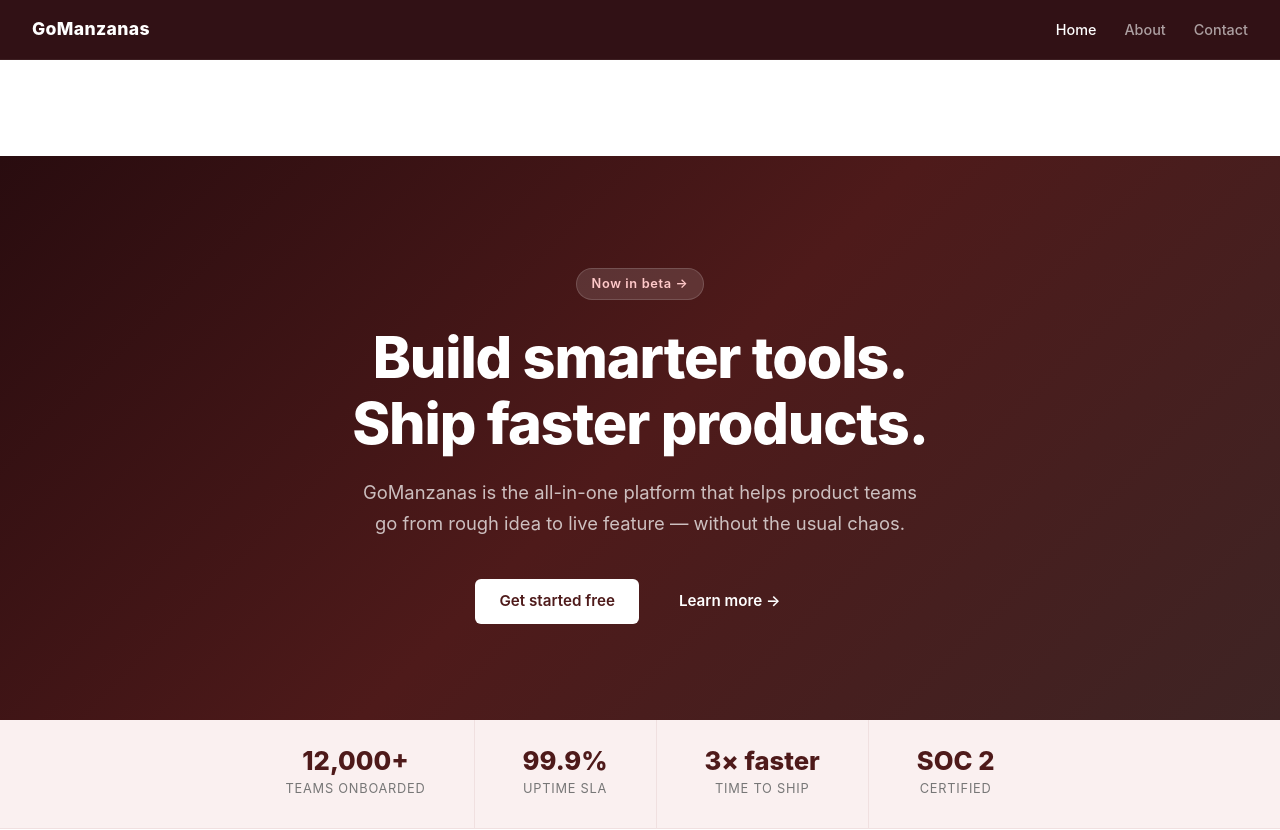
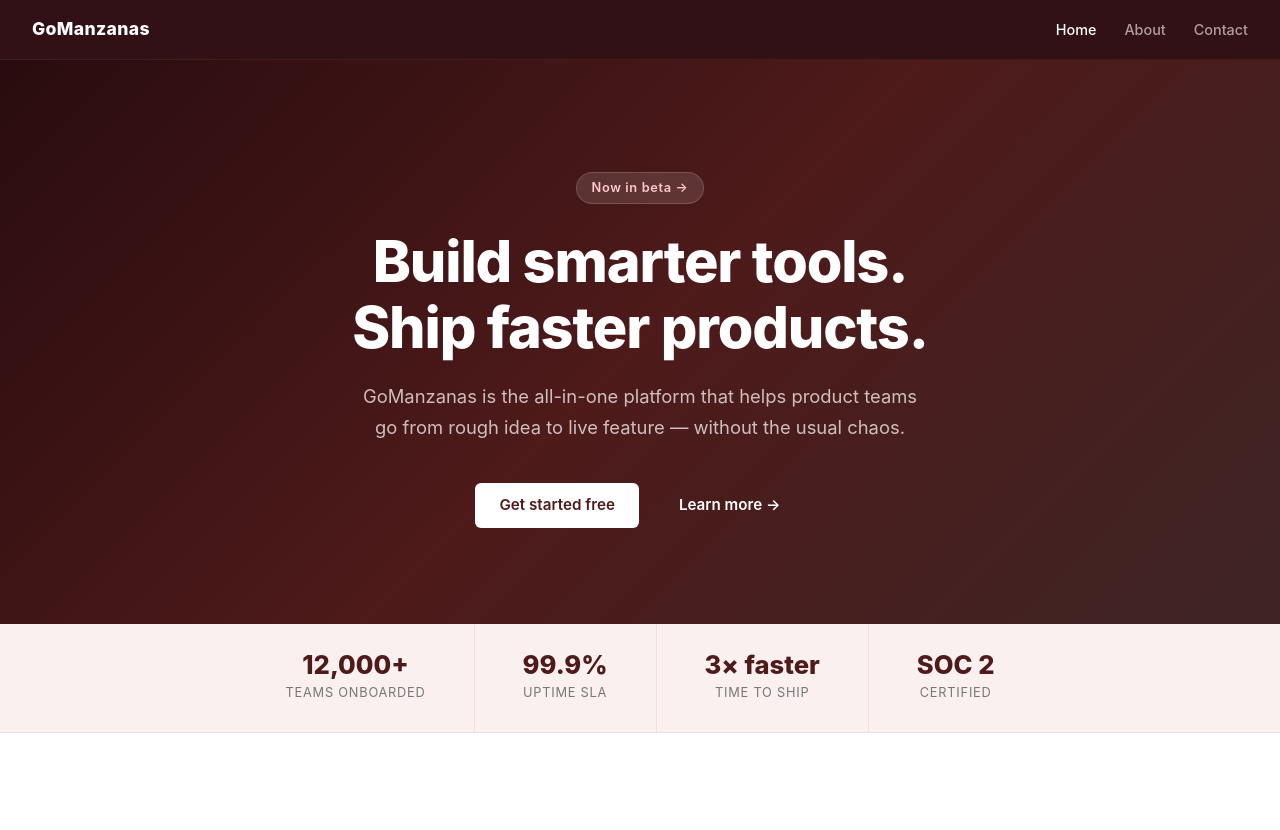
Before and after one commit to gomanzanas-bot/booster-agent-poc, a React (Vite) app: page / in a window 1280 px wide. Shown: the top 830 px of the page. Built offline with nearby package versions, Linux system fonts and the light colour scheme.

Commit message:
fix: remove stray .hero margin-top from Page.css causing white gap

```diff
--- a/src/pages/Page.css
+++ b/src/pages/Page.css
@@ -12,12 +12,6 @@
 .page p {
   color: #444;
   margin-bottom: 1.25rem;
-}
-
-/* Hero section on the Home page */
-.hero {
-  text-align: center;
-  margin-top: 6rem;
 }
 
 .subtitle {
```
